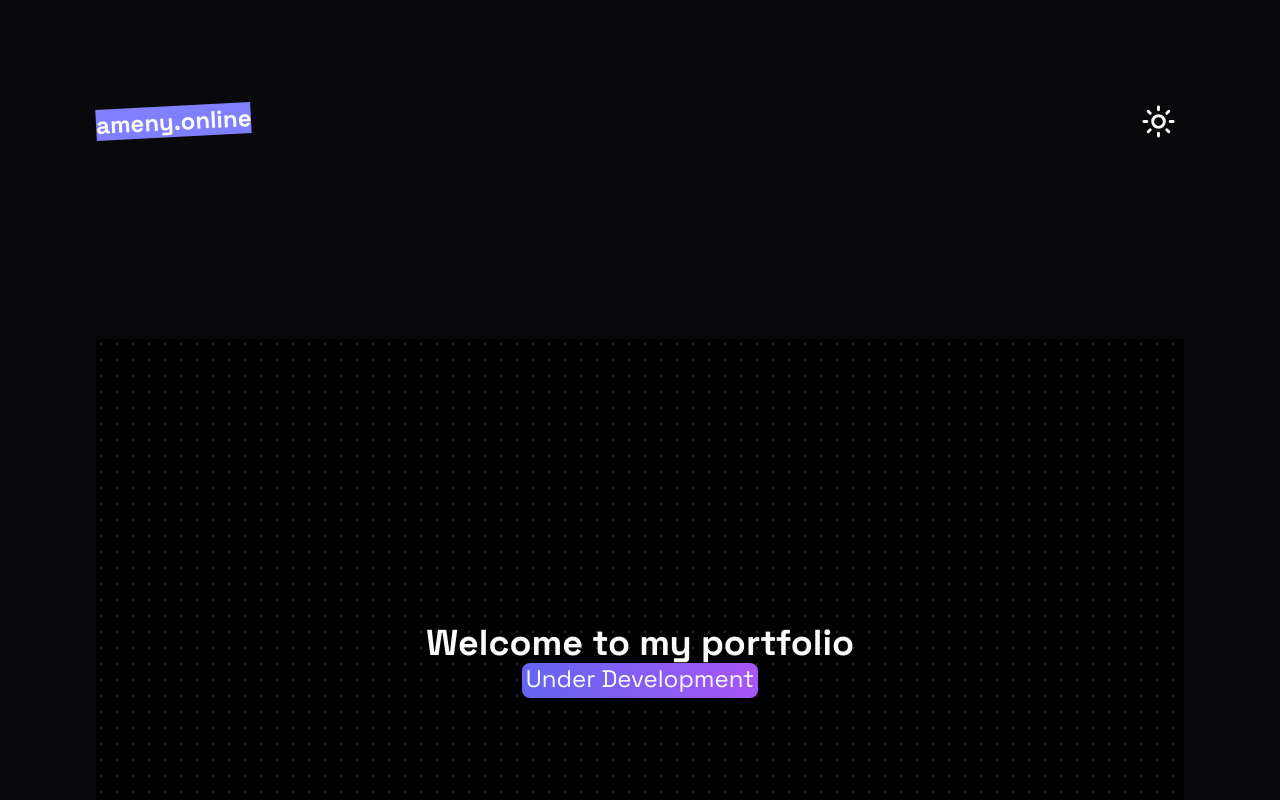
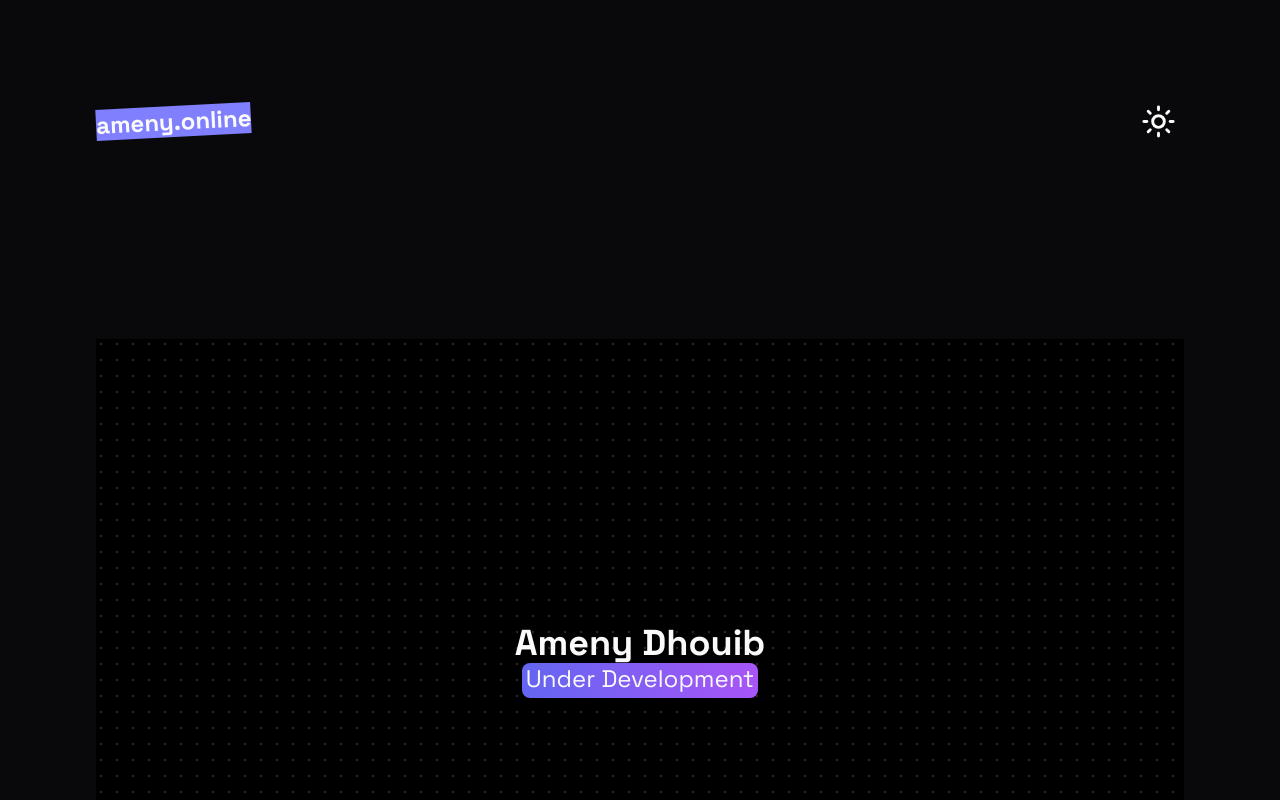
Before and after one commit to Moez-0/ameny.online, a Next.js app: page / in a window 1280 px wide. Shown: the top 800 px of the page. Built offline with nearby package versions, Linux system fonts and the light colour scheme.

Commit message:
Update Hero.tsx

```diff
--- a/app/(home)/components/Hero.tsx
+++ b/app/(home)/components/Hero.tsx
@@ -7,7 +7,7 @@
         {/* This is a porfolio hero  */}
         <HeroHighlight >
           <div className='text-center'>
-            <h1 className='text-4xl font-bold'>Welcome to my portfolio</h1>
+            <h1 className='text-4xl font-bold'>Ameny Dhouib</h1>
             <Highlight className='text-2xl mt-5 '>Under Development </Highlight>
           </div>
         </HeroHighlight>
```
